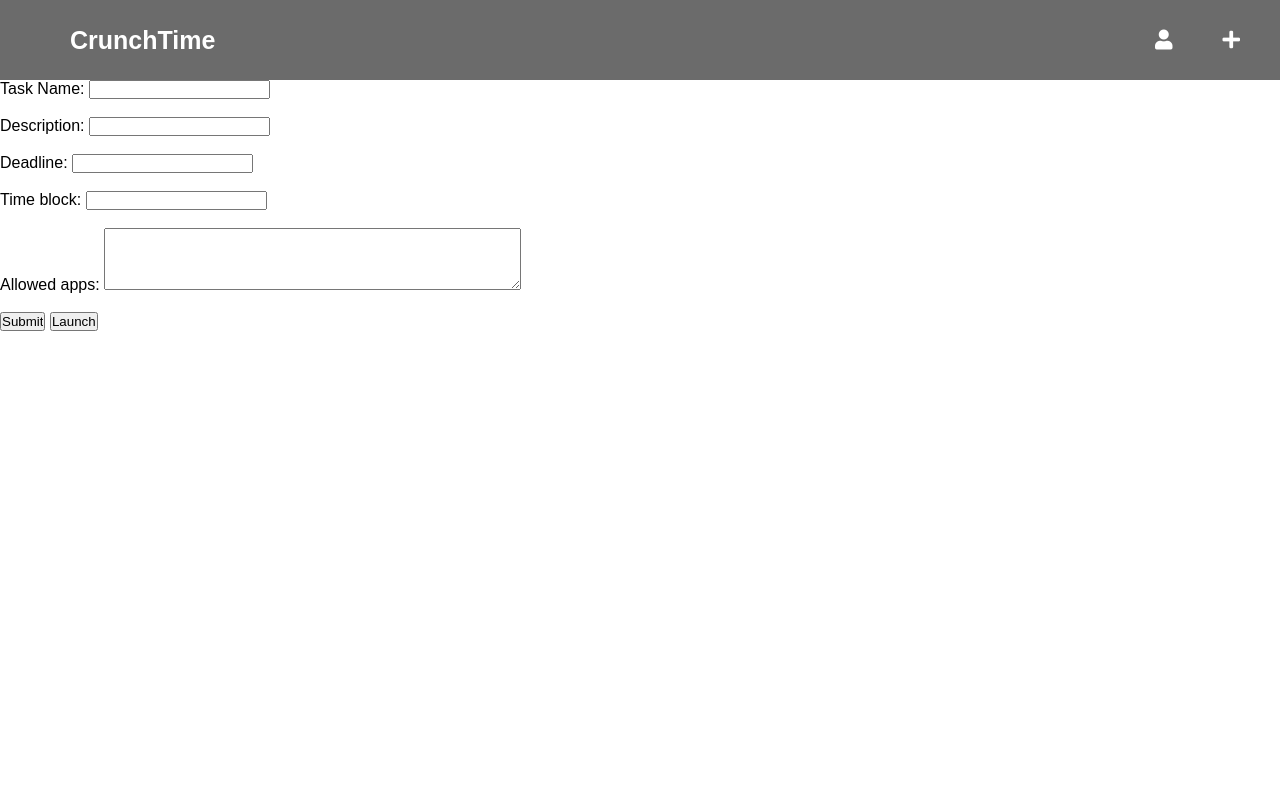
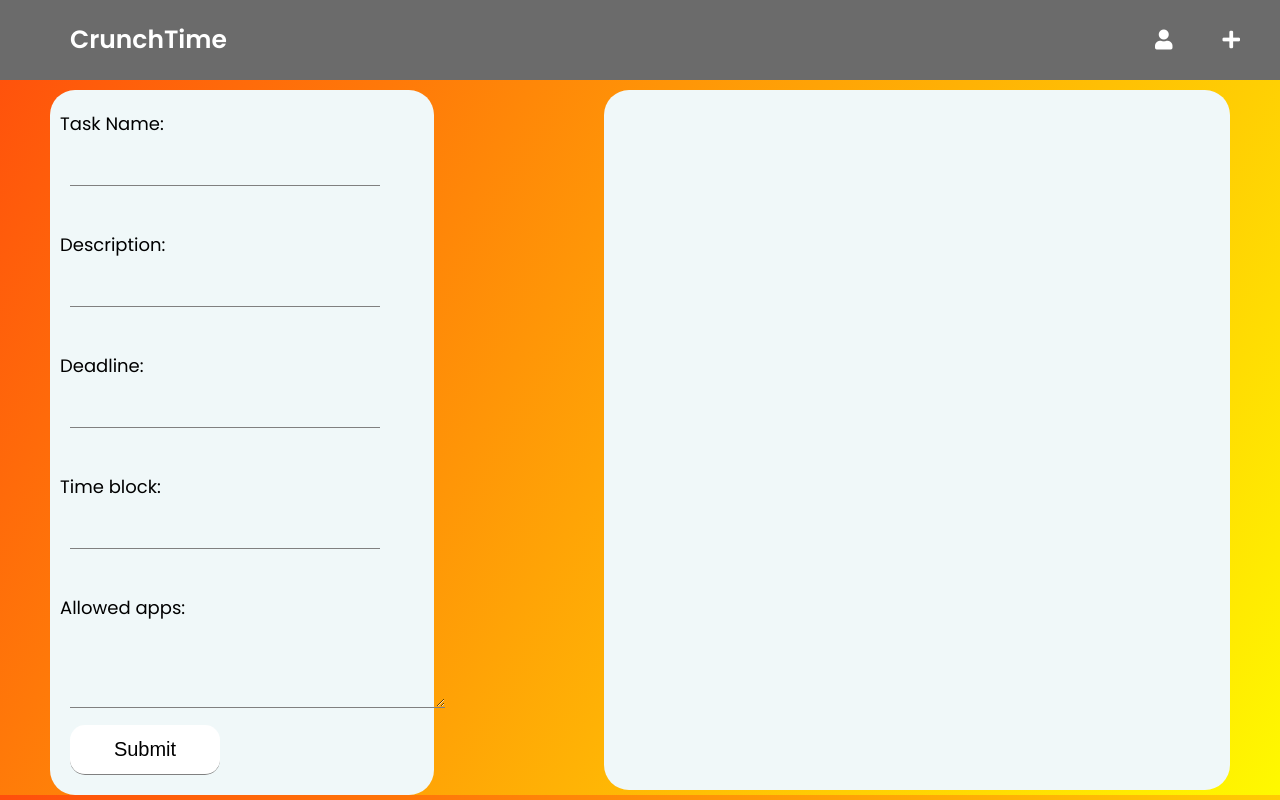
Before and after one commit to ThanhTran2709/FallHacks2022, a plain HTML site: page index.html in a window 1280 px wide. Drawn offline with Linux system fonts and the light colour scheme.

Commit message:
As complete as time allows

```diff
--- a/index.css
+++ b/index.css
@@ -1,3 +1,5 @@
+@import url("https://fonts.googleapis.com/css2?family=Poppins:wght@200;400;600&display=swap");
+
 * {
   padding: 0;
   margin: 0;
@@ -6,7 +8,8 @@
   box-sizing: border-box;
 }
 body {
-  font-family: Arial, Helvetica, sans-serif;
+  font-family: "Poppins";
+  background: linear-gradient(300deg, #fff900, #ff4e0c);
 }
 
 nav {
@@ -57,3 +60,56 @@ nav ul li a {
   cursor: pointer;
   transition: 0.5s;
 }
+
+main {
+  display: flex;
+  gap: 20px;
+}
+.task-form {
+  margin: 10px 0px 0px 50px;
+  width: 30%;
+  padding-top: 20px;
+  background-color: #f0f8f9;
+  border-radius: 25px;
+  flex: 20%;
+}
+.task-form label {
+  font-size: 1.125em;
+  margin-left: 10px;
+}
+
+.task-form input, textarea {
+  background: none;
+  border: none;
+  border-bottom: 1px solid gray;
+  margin: 20px;
+  font-size: 1.5em;
+}
+
+.task-form input[type="submit"] {
+  background-color: #fff;
+  width: 150px;
+  height: 50px;
+  border-radius: 15px;
+  font-size: 1.25em;
+  margin-top: -10px;
+}
+
+.url-lists {
+  margin-bottom: -5px;
+}
+
+#tasks-list {
+  height: 700px;
+  width: 800px;
+  background-color: #f0f8f9 ;
+  margin: 10px 50px 0px 150px;
+  border-radius: 25px;
+  padding: 50px;
+  overflow-y: scroll;
+}
+
+.launch-btn {
+  border-radius: 25px;
+  margin-left: 20px;
+}
--- a/index.html
+++ b/index.html
@@ -9,6 +9,7 @@
       rel="stylesheet"
       href="https://cdnjs.cloudflare.com/ajax/libs/font-awesome/5.15.3/css/all.min.css"
     />
+    <script src="scripts.js" defer></script>
   </head>
 
   <body>
@@ -26,32 +27,31 @@
 
       <label class="logo" href="#">CrunchTime</label>
     </nav>
+    <main>
+      <div class="task-form">
+        <label for="tName">Task Name:</label>
+        <input type="text" id="tName" name="task" /><br /><br />
 
-    <script src = "scripts.js" defer></script>
+        <label for="tDesc">Description:</label>
+        <input type="text" id="tDesc" name="task" /><br /><br />
 
+        <label for="tDL">Deadline:</label>
+        <input type="datetime" id="tDL" name="task" /><br /><br />
 
-    <label for="tName">Task Name:</label>
-    <input type="text" id="tName" name="task"><br><br>
+        <label for="tTimeBlock">Time block:</label>
+        <input type="text" id="tTimeBlock" name="task" /><br /><br />
 
-    <label for="tDesc">Description:</label>
-    <input type="text" id="tDesc" name="task"><br><br>
+        <label for="tApps">Allowed apps:</label>
 
-    <label for="tDL">Deadline:</label>
-    <input type="datetime" id="tDL" name="task"><br><br>
+        <textarea class="url-lists"id="tApps" name="task" rows="3" cols="30"> </textarea
+        ><br /><br />
 
-    <label for="tTimeBlock">Time block:</label>
-    <input type="text" id="tTimeBlock" name="task"><br><br>
+        <input type="submit" onclick="addTask()" value="Submit" />
+      </div>
+      <div id="tasks-list">
 
-    <label for="tApps">Allowed apps:</label>
-
-    <textarea id="tApps" name="task" rows="4" cols="50">
-    </textarea><br><br>
-
-    <input type="submit" onclick = "addTask()" value="Submit">
-
-    <button onclick="launch()">Launch</button>
-
+      </div>
+    </main>
     <div id="foo"></div>
-
   </body>
 </html>
--- a/scripts.js
+++ b/scripts.js
@@ -1,27 +1,27 @@
 const taskList = [];
-var list = document.createElement('list');
-
-class Task{
-    constructor(taskName, description, deadline, timeBlock, allowedApps){
+var list = document.createElement("ul");
+var timerList = document.createElement('ul');
+class Task {
+  constructor(taskName, description, deadline, timeBlock, allowedApps) {
     this.taskName = taskName;
     this.description = description;
     this.deadline = deadline;
-        this,timeBlock = timeBlock;
+    this.timeBlock = timeBlock;
     this.allowedApps = allowedApps;
   }
 }
 
 function addTask() {
-    var taskName = document.getElementById('tName').value;
-    var description = document.getElementById('tDesc').value;
-    var deadline = document.getElementById('tDL').value;
-    var timeBlock = document.getElementById('tTimeBlock').value;
-    var allowedApps = document.getElementById('tApps').value;
+  var taskName = document.getElementById("tName").value;
+  var description = document.getElementById("tDesc").value;
+  var deadline = document.getElementById("tDL").value;
+  var timeBlock = document.getElementById("tTimeBlock").value;
+  var allowedApps = document.getElementById("tApps").value;
 
   let task = new Task(taskName, description, deadline, timeBlock, allowedApps);
-    taskList.push(task)
+  taskList.push(task);
 
-    var item = document.createElement('li');
+  var item = document.createElement("li");
 
   // Set its contents:
   item.appendChild(document.createTextNode(task.taskName));
@@ -29,15 +29,61 @@ function addTask() {
   // Add it to the list:
   list.appendChild(item);
 
-    document.getElementById('foo').appendChild(list);
-    //for (var i = 0; i < taskList.length; i++)
-    //    console.log(taskList[i].allowedApps);
+  document.getElementById("tasks-list").appendChild(list);
+  //   //for (var i = 0; i < taskList.length; i++)
+  //   //    console.log(taskList[i].allowedApps);
+  item.setAttribute("class", "task-name");
+  //Add button
+  var btn = document.createElement("button");
+  btn.innerHTML = "Launch";
+  document.getElementById("tasks-list").appendChild(btn);
+    btn.addEventListener("click", () => {
+      urls = task.allowedApps.split(",");
+      for (var i = 0; i < urls.length; i++) {
+        console.log(urls[i]);
+        window.open(urls[i], '_blank');
+      }
+    });
+//   btn.addEventListener("click", launch);
+  btn.setAttribute("class", "launch-btn");
+
+  var timerItem = document.createElement('li');
+    timerItem.appendChild(document.createTextNode(""));
+    timerList.appendChild(timerItem);
+    document.getElementById("foo").appendChild(timerList);
+
+    var countDownDate = new Date(deadline).getTime();
+
+    var countDownEvent = setInterval(function () {
+
+    // Get today's date and time
+    var now = new Date().getTime();
+
+    // Find the distance between now and the count down date
+    var distance = countDownDate - now;
+
+    // Time calculations for days, hours, minutes and seconds
+    var days = Math.floor(distance / (1000 * 60 * 60 * 24));
+    var hours = Math.floor((distance % (1000 * 60 * 60 * 24)) / (1000 * 60 * 60));
+    var minutes = Math.floor((distance % (1000 * 60 * 60)) / (1000 * 60));
+    var seconds = Math.floor((distance % (1000 * 60)) / 1000);
+
+    // Display the result in the element with id="demo"
+    timerItem.innerHTML = days + "d " + hours + "h " + minutes + "m " + seconds + "s ";
+
+
+    // If the count down is finished, write some text
+    if (distance < 0) {
+        clearInterval(countDownEvent);
+        document.getElementById("demo").innerHTML = "EXPIRED";
+    }
+    }, 1000);
 }
 
-function launch(){
-    urls = taskList[0].allowedApps.split(",");
-    for (var i = 0; i < urls.length; i++){
-        console.log(urls[i]);
-        window.open(urls[i]);
-    }
-}
+// function launch() {
+//   urls = taskList[0].allowedApps.split(",");
+//   for (var i = 0; i < urls.length; i++) {
+//     console.log(urls[i]);
+//     window.open(urls[i]);
+//   }
+// }
```
Also changed, not shown: landingPage.html (+1 -1 lines), 1 other file. Lines whose indentation alone changed are shown as unchanged.
